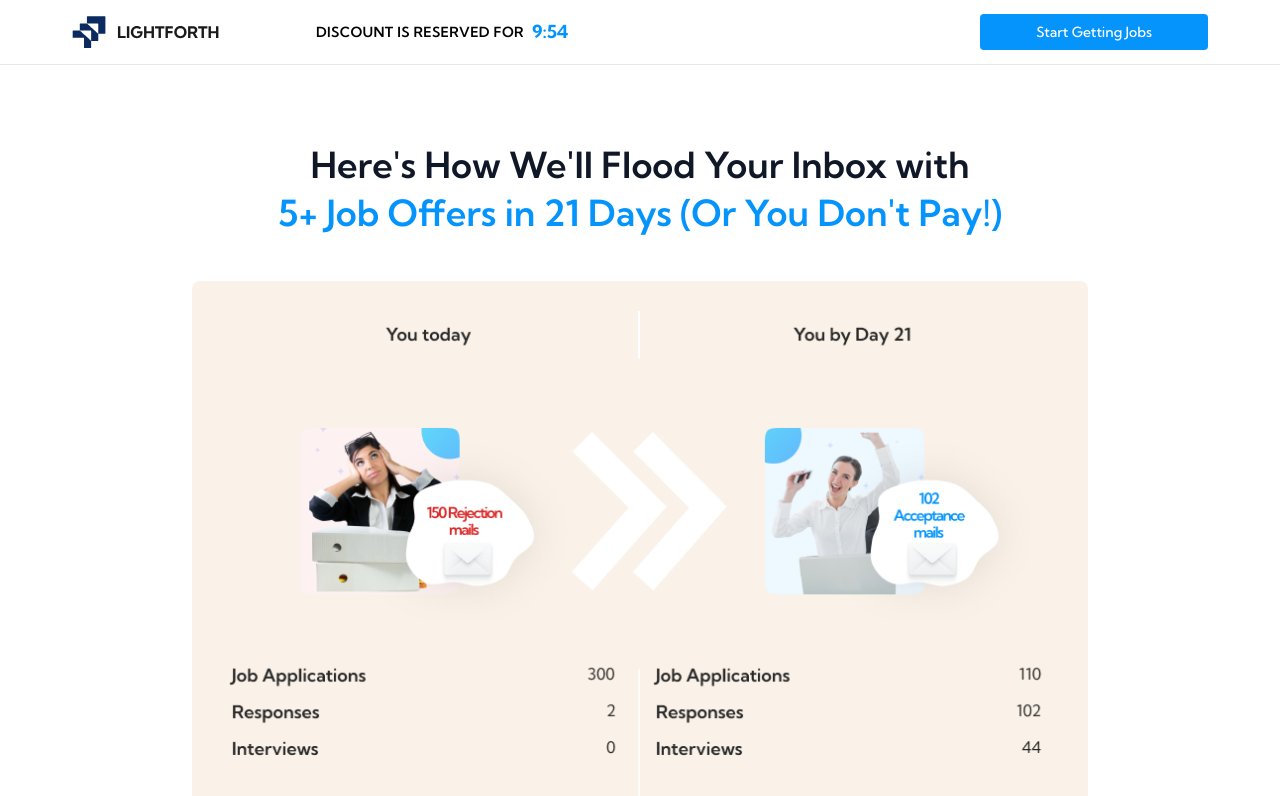
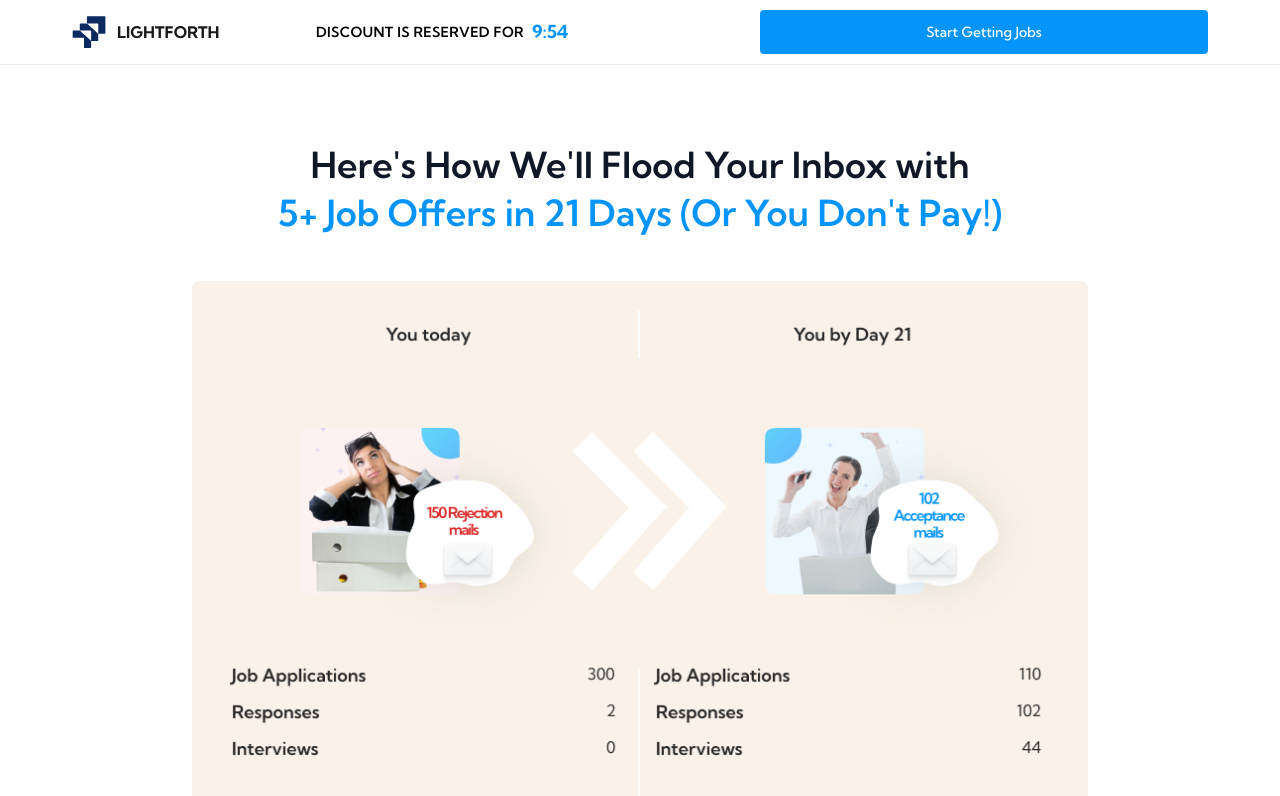
Before and after one commit to lightforth-org/marketing, a Next.js app: page / in a window 1280 px wide. Shown: the top 796 px of the page. Built offline with nearby package versions, Linux system fonts and the light colour scheme.

Commit message:
style:modified navbar component

```diff
--- a/components/navbar.tsx
+++ b/components/navbar.tsx
@@ -41,9 +41,9 @@ const Navbar = () => {
             </div>
           </div>
 
-          <div className="flex items-center">
+          <div className="flex items-center w-md">
             <div className="w-full hidden md:block">
-              <button className="w-full bg-[#0494FC] hover:bg-[#0494FC]/80 text-white font-medium text-sm  py-2 px-14 cursor-pointer rounded transition duration-300">
+              <button className="w-full bg-[#0494FC] hover:bg-[#0494FC]/80 text-white font-medium text-sm  py-3 px-14 cursor-pointer rounded transition duration-300">
                 Start Getting Jobs
               </button>
             </div>
```
